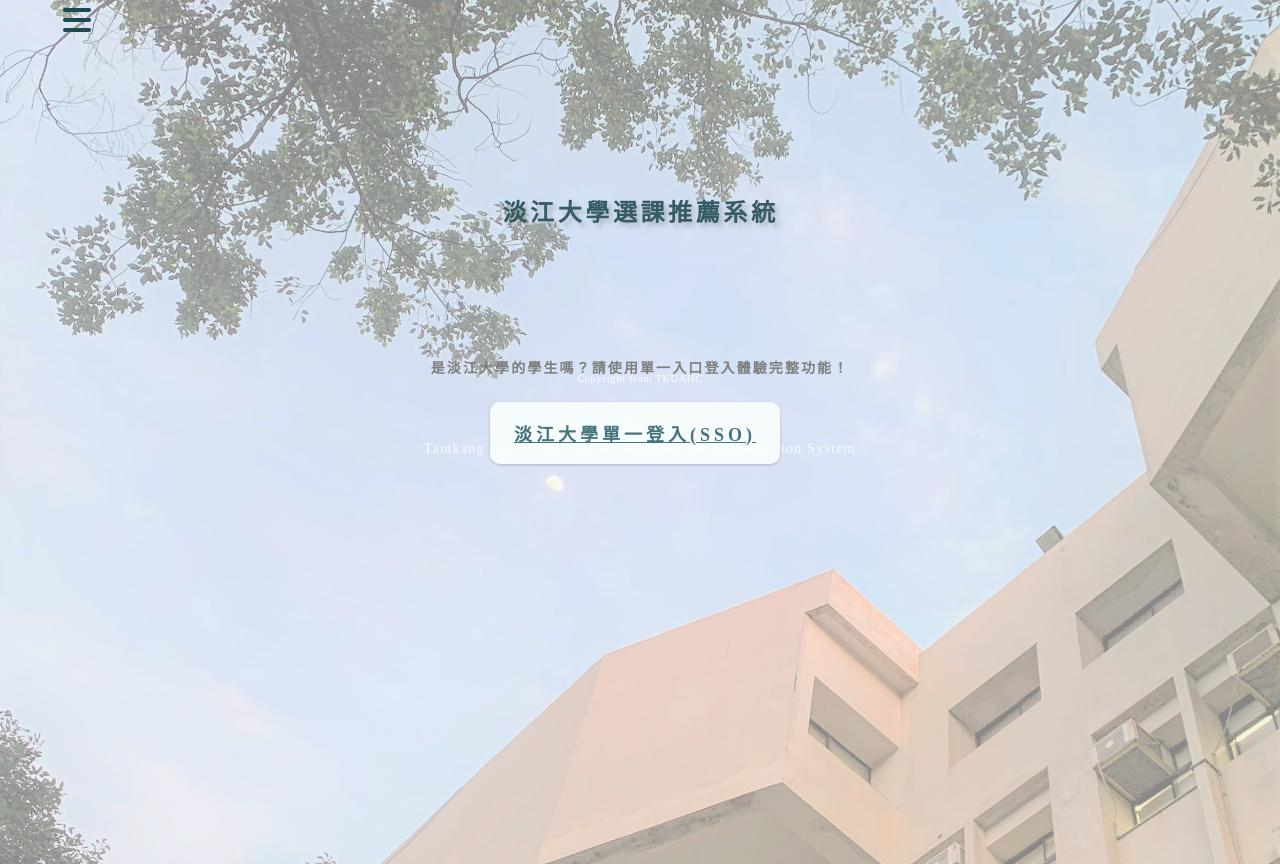
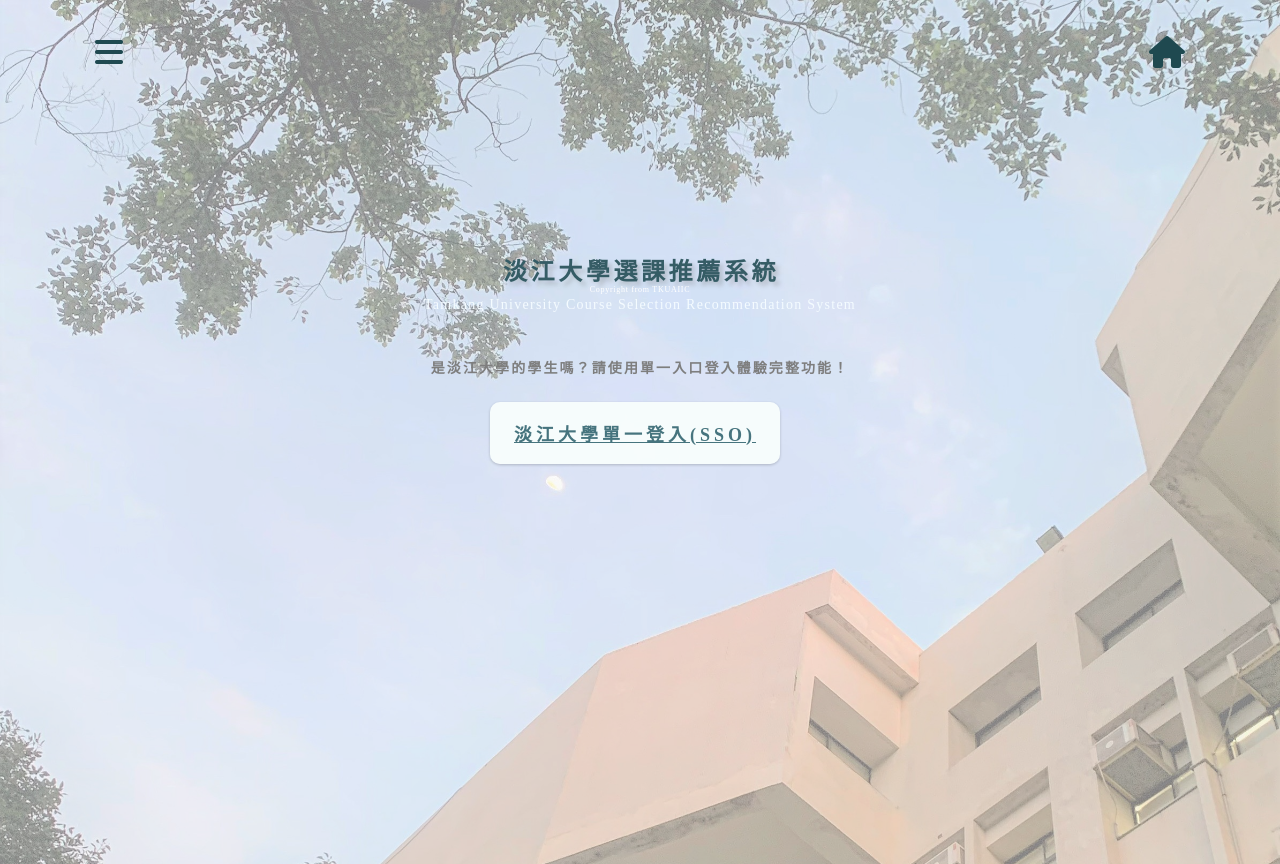
Before and after one commit to YouKlike/tkuaiic-recommand, a plain HTML site: page index.html in a window 1280 px wide. Drawn offline with Linux system fonts and the light colour scheme.

Commit message:
finish login UI

```diff
--- a/index.html
+++ b/index.html
@@ -36,6 +36,9 @@
       <button class="nav-btn" id="nav-btn">
         <i class="fa-solid fa-bars"></i>
       </button>
+      <button class="nav-btn">
+        <i class="fa-sharp fa-solid fa-house"></i>
+      </button>
     </div>
   </nav>
   <section class="back">
--- a/scss/__global__style.scss
+++ b/scss/__global__style.scss
@@ -96,6 +96,7 @@
 
     .nav-btn {
       position: flex;
+      margin: 2rem;
       background-color: transparent;
       border-color: transparent;
       font-size: 2rem;
@@ -296,7 +297,7 @@
 
 
 
-@media screen and (min-width: 960px) {
+@media screen and (min-width: 1800px) {
   .section-title {
     position: absolute;
     width: 250px;
```
Also changed, not shown: css/style.css, 1 other file.
